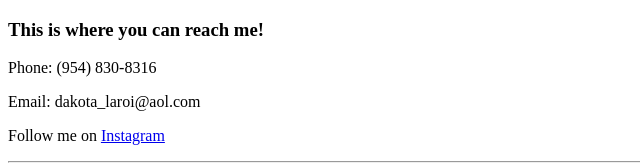
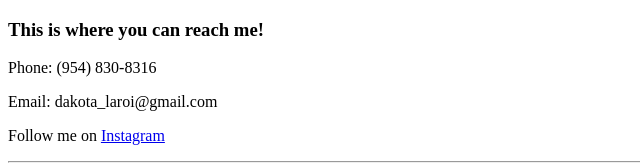
Before and after one commit to dlaroi/cv, a plain HTML site: page contact-info.html in a window 1280 px wide. Shown: the top 168 px of the page, 0-640 px from the left. Drawn offline with Linux system fonts and the light colour scheme.

Commit message:
Update contact-info.html

```diff
--- a/contact-info.html
+++ b/contact-info.html
@@ -7,7 +7,7 @@
   <body>
     <h3>This is where you can reach me!</h3>
     <p>Phone: (954) 830-8316</p>
-    <p>Email: dakota_laroi@aol.com</p>
+    <p>Email: dakota_laroi@gmail.com</p>
     <p>Follow me on <a href="https://www.instagram.com/laroiiii/">Instagram</a></p>
   <hr>
   <form action="mailto:dakota.laroi@gmail.com" method="post" enctype="text/plain">
```
